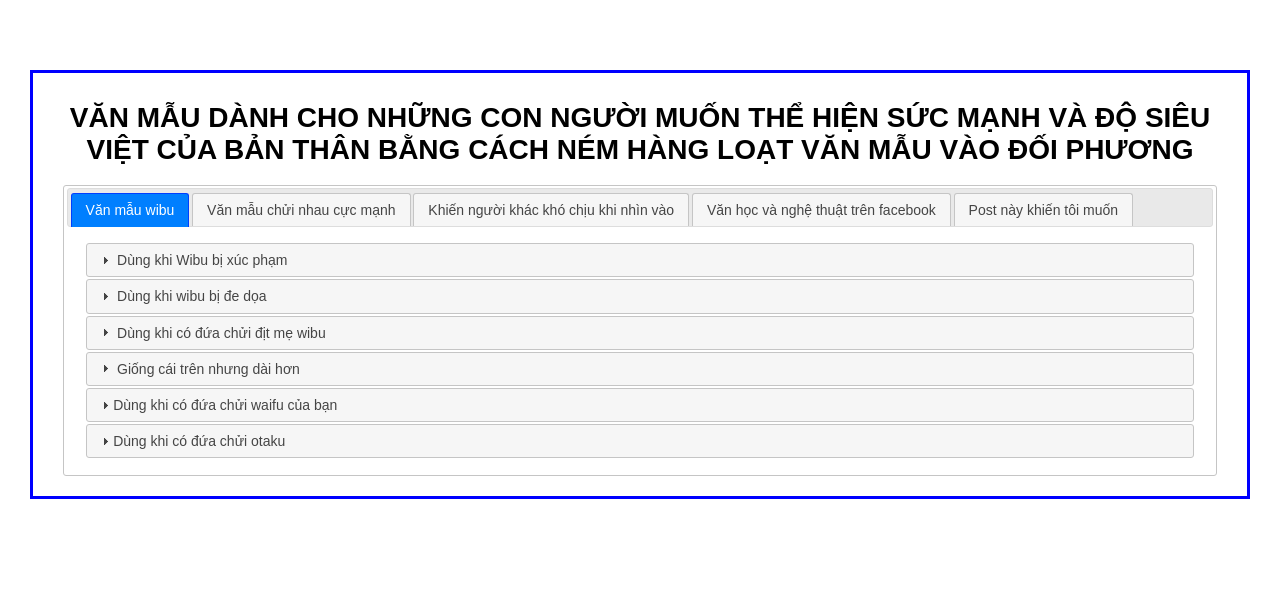
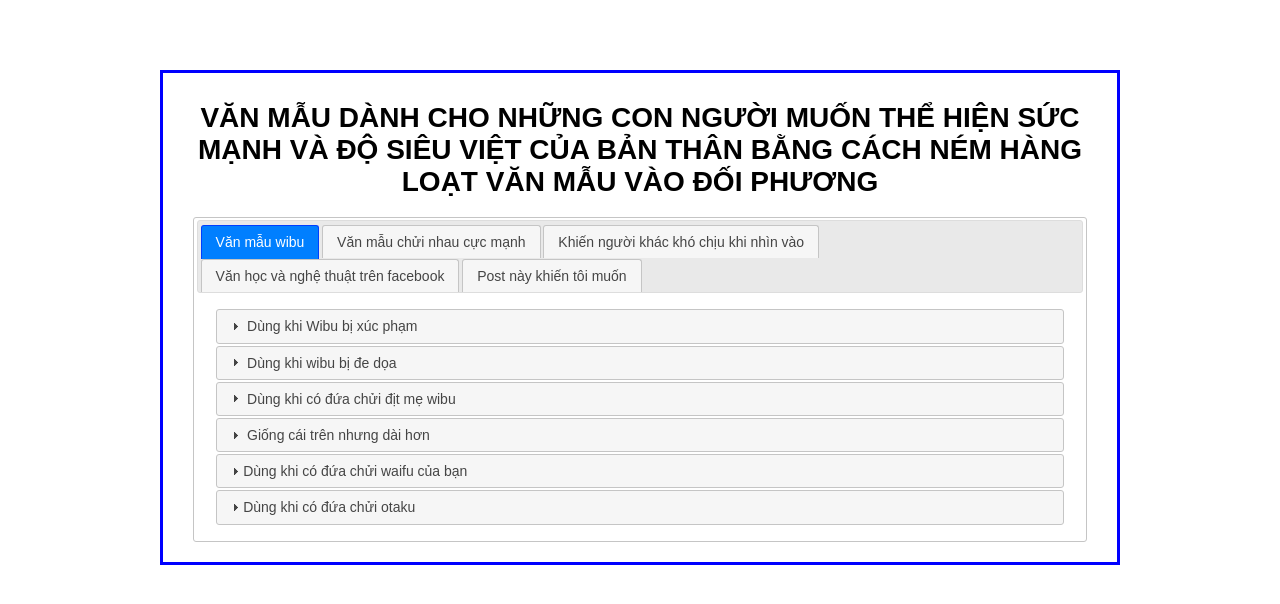
Before and after one commit to comgachienmam147/ditmewibu.com, a plain HTML site: page index.html in a window 1280 px wide. Drawn offline with nearby package versions, Linux system fonts and the light colour scheme.

Commit message:
Update style.css

```diff
--- a/style.css
+++ b/style.css
@@ -3,7 +3,7 @@ body {
     font-size: 87.5%;
     background-color: rgb(255, 255, 255);
     margin: 0 auto;
-    width: auto;
+    width: 75%;
     background-image: url("ckongu.jpg");
     padding: 70px 30px 20px 30px;
 }
```
